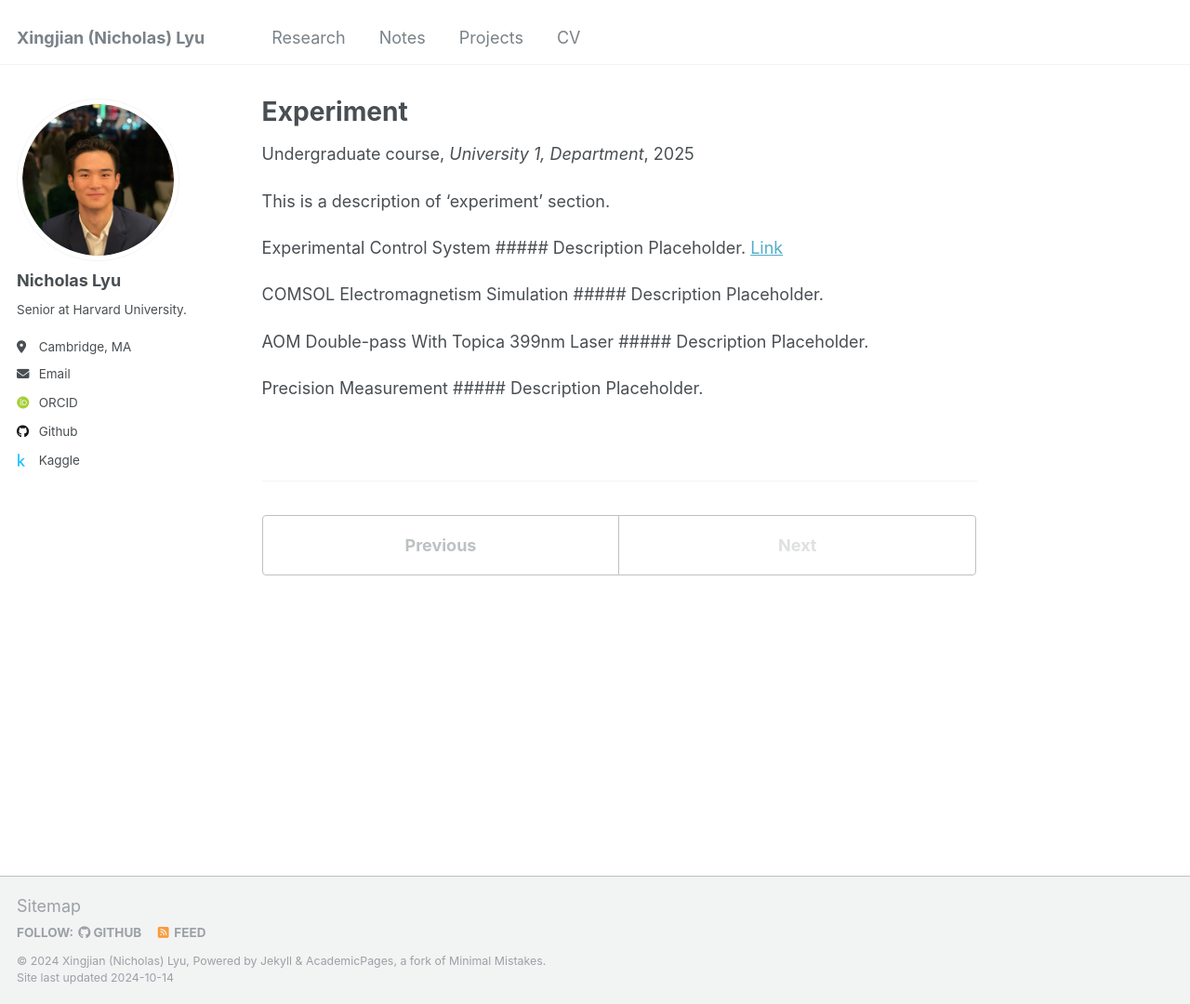
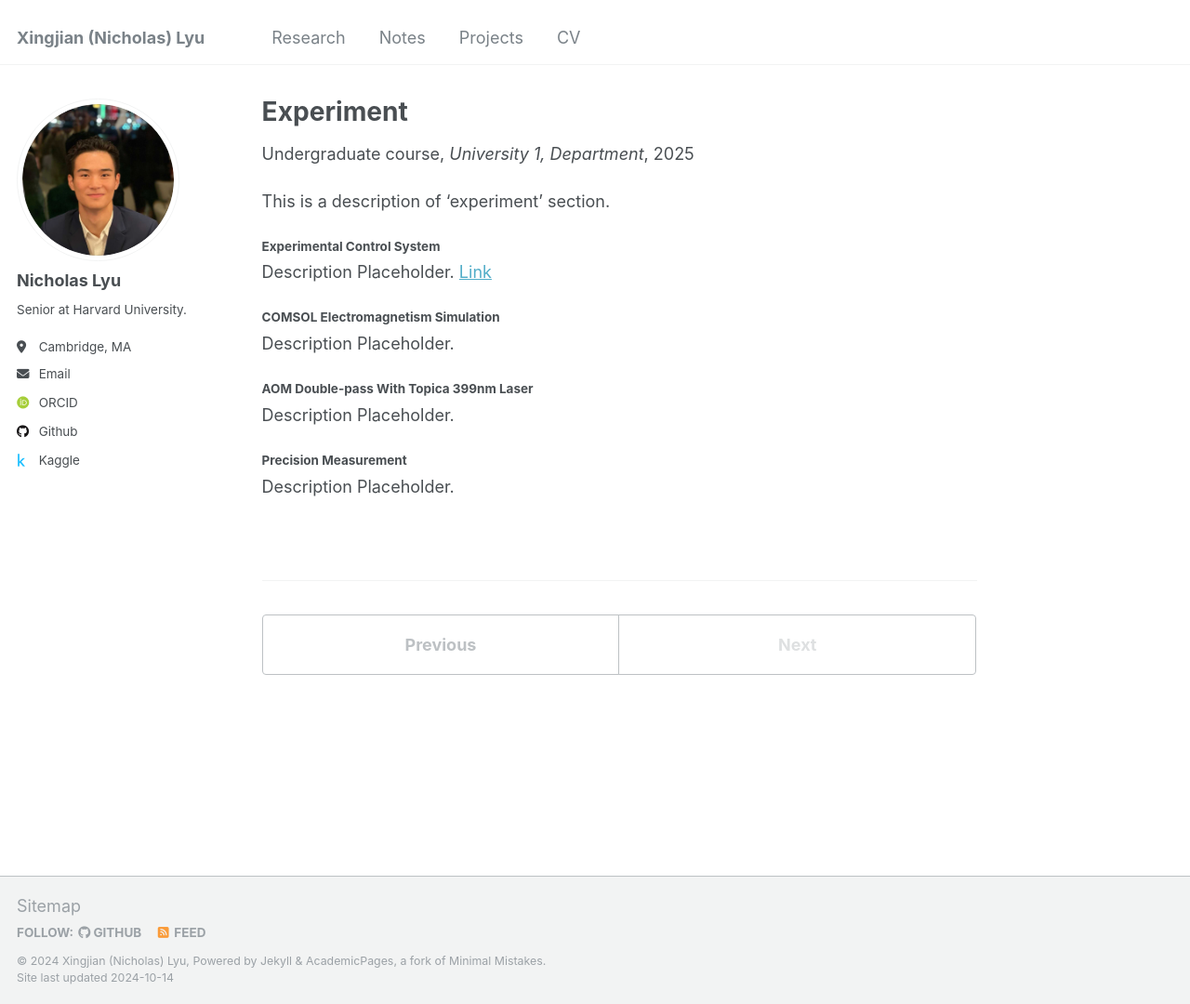
Before and after one commit to nlyu1/nlyu1.github.io, a Jekyll site: the page built from _teaching/2025-experiment.md, in a window 1280 px wide and 1080 px high. Shown: the whole window at 93% size. Built offline with Jekyll 4.4.1, drawn with Linux system fonts in a browser that asks for light colours; some web fonts are replaced.

Commit message:
update format on projects page

```diff
--- a/_teaching/2025-experiment.md
+++ b/_teaching/2025-experiment.md
@@ -10,19 +10,19 @@
 
 This is a description of 'experiment' section.
 
-Experimental Control System
-#####
+##### Experimental Control System
+
 Description Placeholder.
 [Link](https://github.com/Semeghini-Lab/NI-experiment-control){:target="_blank"}
 
-COMSOL Electromagnetism Simulation
-#####
+##### COMSOL Electromagnetism Simulation
+
 Description Placeholder.
 
-AOM Double-pass With Topica 399nm Laser
-#####
+##### AOM Double-pass With Topica 399nm Laser
+
 Description Placeholder.
 
-Precision Measurement
-#####
+##### Precision Measurement
+
 Description Placeholder.
```
Also changed, not shown: _teaching/2024-theory.md (+2 -2 lines).
